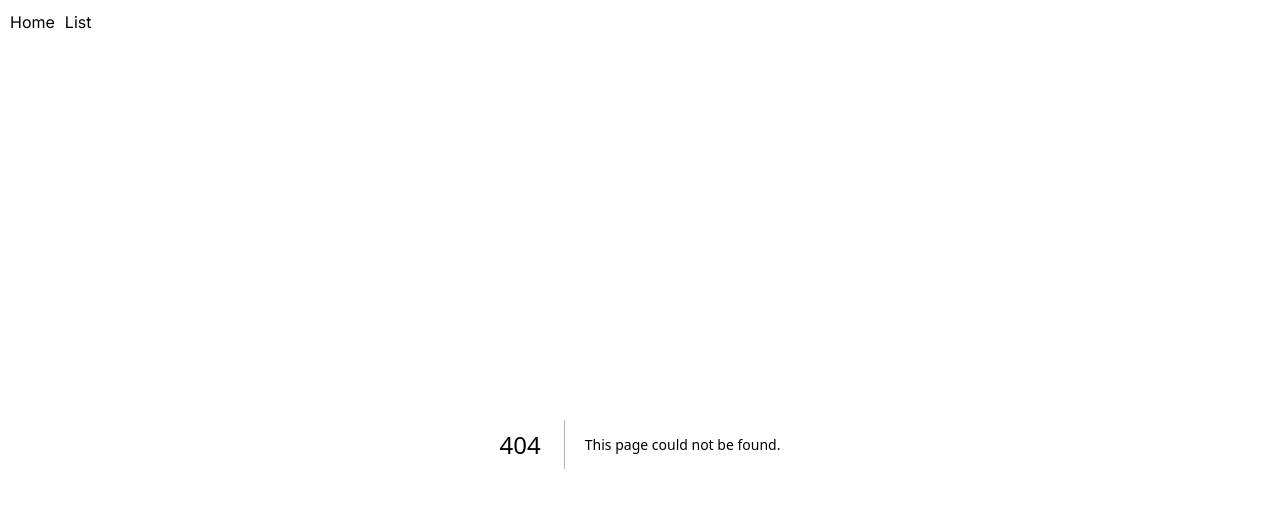
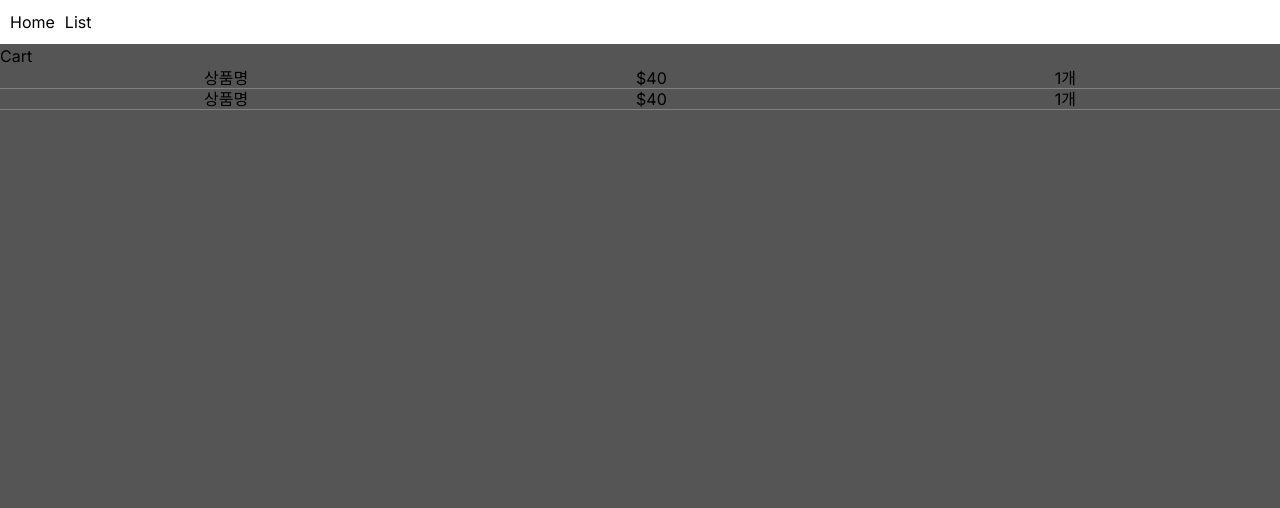
Before and after one commit to hojae-lee/next-13-study, a Next.js app: page /cart in a window 1280 px wide. Before the commit this address had no page. Shown: the top 508 px of the page. Built offline with nearby package versions, Linux system fonts and the light colour scheme.

Commit message:
study : 카트 페이지 생성

```diff
--- /dev/null
+++ b/app/cart/cart.module.css
@@ -0,0 +1,7 @@
+.cart__item {
+  padding: 10px;
+  display: flex;
+  justify-content: space-around;
+  border-bottom: 1px solid grey;
+  line-height: 0px;
+}
--- /dev/null
+++ b/app/cart/page.tsx
@@ -0,0 +1,19 @@
+import style from "./cart.module.css";
+
+export default function Cart() {
+  return (
+    <div>
+      <h4 className="title">Cart</h4>
+      <div className={style.cart__item}>
+        <p>상품명</p>
+        <p>$40</p>
+        <p>1개</p>
+      </div>
+      <div className={style.cart__item}>
+        <p>상품명</p>
+        <p>$40</p>
+        <p>1개</p>
+      </div>
+    </div>
+  )
+}
--- a/app/globals.module.css
+++ /dev/null
@@ -1 +0,0 @@
-/* 특정 페이지만 css 입히기 */
```
